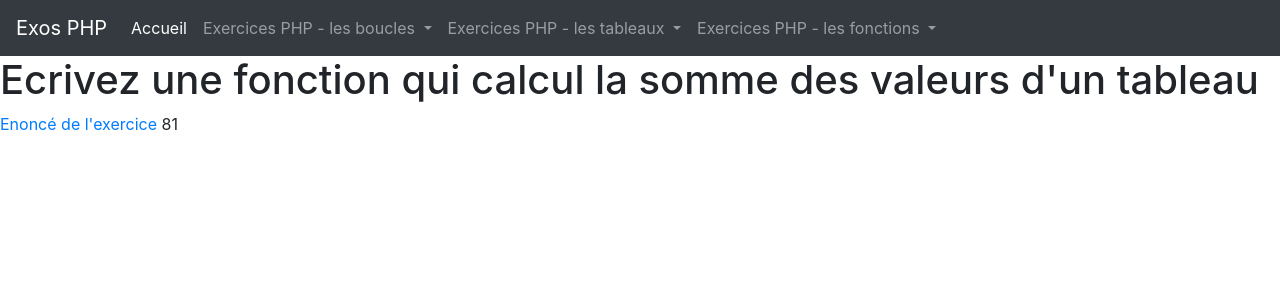
After one commit to AlexandreLourencinho/CDA_PHP, a PHP site: page /view/fonctions/fonction_php_exo_2.php in a window 1280 px wide. The commit adds this page. Shown: the top 300 px of the page. Run offline with PHP 8.4, Linux system fonts and the light colour scheme.

Commit message:
php exo fonction exo 2

```diff
--- /dev/null
+++ b/controller/fonctions/fonction_php_exo_2_controller.php
@@ -0,0 +1,14 @@
+<?php
+$tab = array(4, 3, 8, 2);
+
+
+function calculSomme($tablo){
+    $somme=0;
+    foreach($tablo as $clef=>$valeur){
+        $somme+=$valeur;
+    }
+    return $somme;
+}
+$tab2 = array(1,2,3,4,5,6,7,8,9,8,7,6,5,4,3,2,1);
+
+?>
--- /dev/null
+++ b/view/fonctions/fonction_php_exo_2.php
@@ -0,0 +1,33 @@
+<?php
+$titre = "les fonctions - exercice 2";
+include ($_SERVER['DOCUMENT_ROOT'])."/controller/fonctions/fonction_php_exo_2_controller.php";
+include ($_SERVER['DOCUMENT_ROOT'])."/view/header.php";
+?>
+<h1>Ecrivez une fonction qui calcul la somme des valeurs d'un tableau</h1>
+<a href="https://ncode.amorce.org/ressources/Pool/CDA/WEB_PHP_frc/PHP_05_Fonctions.html" title="Enoncé de l'exercice">Enoncé de l'exercice</a>
+
+<?php $somme2=calculSomme($tab2); ?>
+<?= $somme2 ?>
+
+
+
+
+
+
+
+
+
+
+
+
+
+
+
+
+
+
+
+
+<?php
+include ($_SERVER['DOCUMENT_ROOT'])."/view/footer.php";
+?>
--- a/view/header.php
+++ b/view/header.php
@@ -46,7 +46,7 @@
                     </a>
                     <div class="dropdown-menu" aria-labelledby="navbarDropdownMenuLink">
                         <a class="dropdown-item" href="/view/fonctions/fonctions_php_exo_1.php">exercice 1</a>
-                        <a class="dropdown-item" href="/view/tableaux/tableaux_exo_2.php">exercice 2</a>
+                        <a class="dropdown-item" href="/view/fonctions/fonction_php_exo_2.php">exercice 2</a>
                         <a class="dropdown-item" href="/view/tableaux/exo_3_tableaux_php.php">Exercice 3</a>
                     </div>
                 </li>
```
